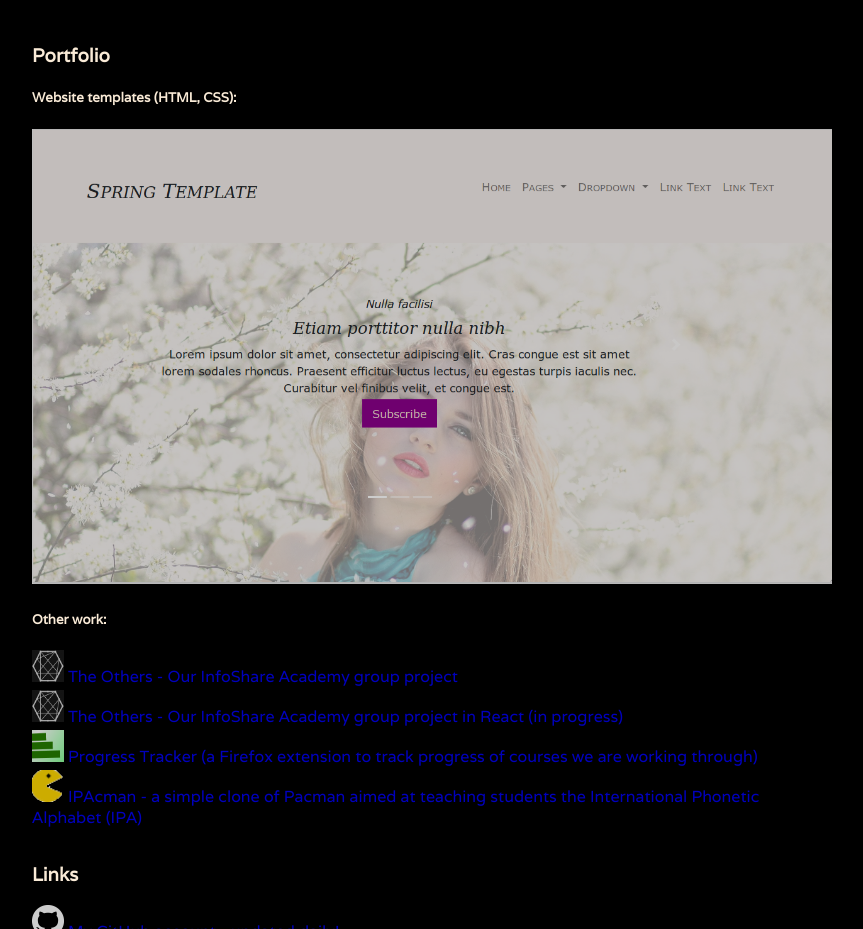
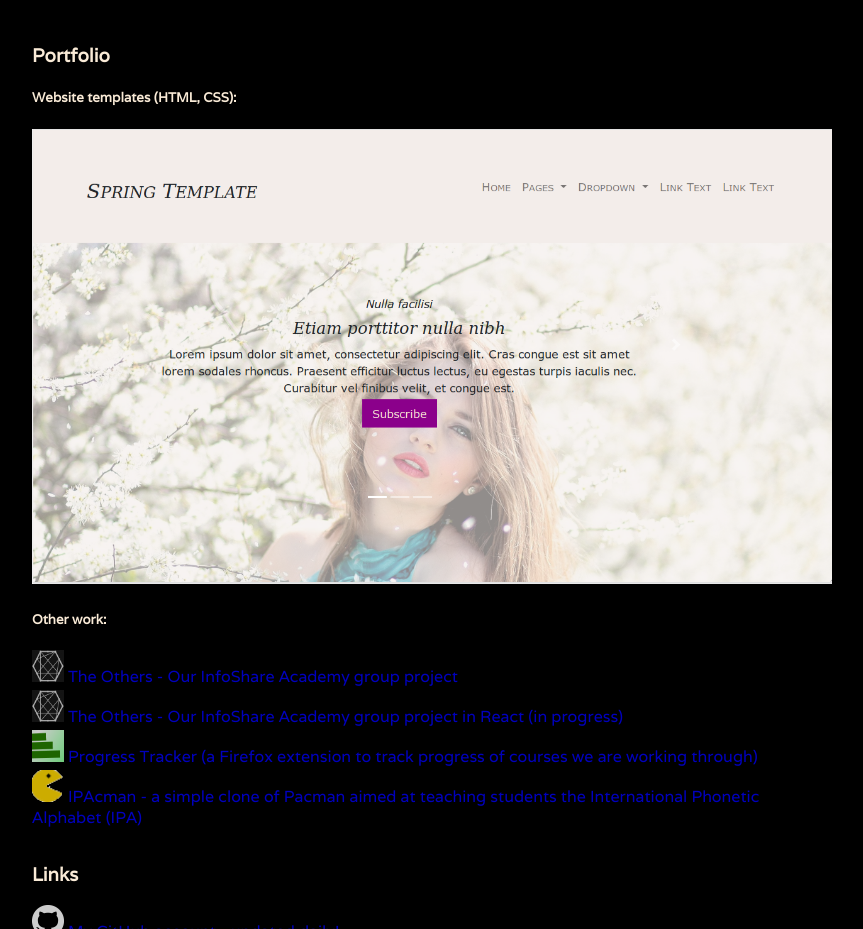
Before and after one commit to MarcinFort/MarcinFort.github.io, a plain HTML site: page index.html in a window 1280 px wide. Shown: the part 780-1709 px from the top of the page, without its empty margins (208-1071 px from the left). Drawn offline with nearby package versions, Linux system fonts and the light colour scheme.

Commit message:
Prevent the portfolio miniatures from becoming dark

```diff
--- a/css/style.css
+++ b/css/style.css
@@ -87,11 +87,15 @@ a {
 }
 
 a:visited {
-    color: rgb(169, 213, 218);
+    color: rgb(220, 240, 243);
 }
 
 a:hover {
 	 opacity: 1;
+}
+
+#portfolio_templates a {
+    opacity: 1;
 }
 
 .special {
```
